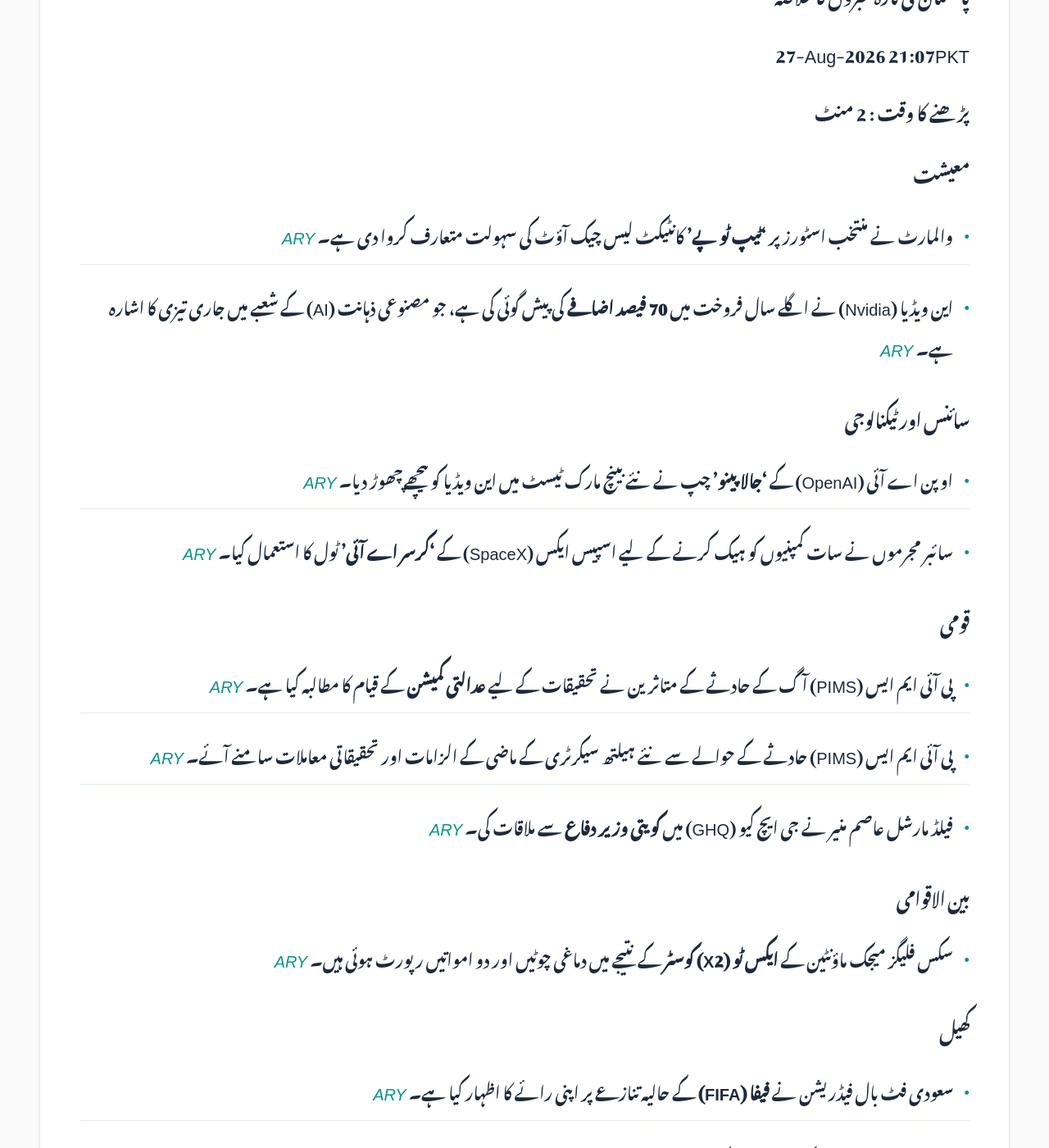
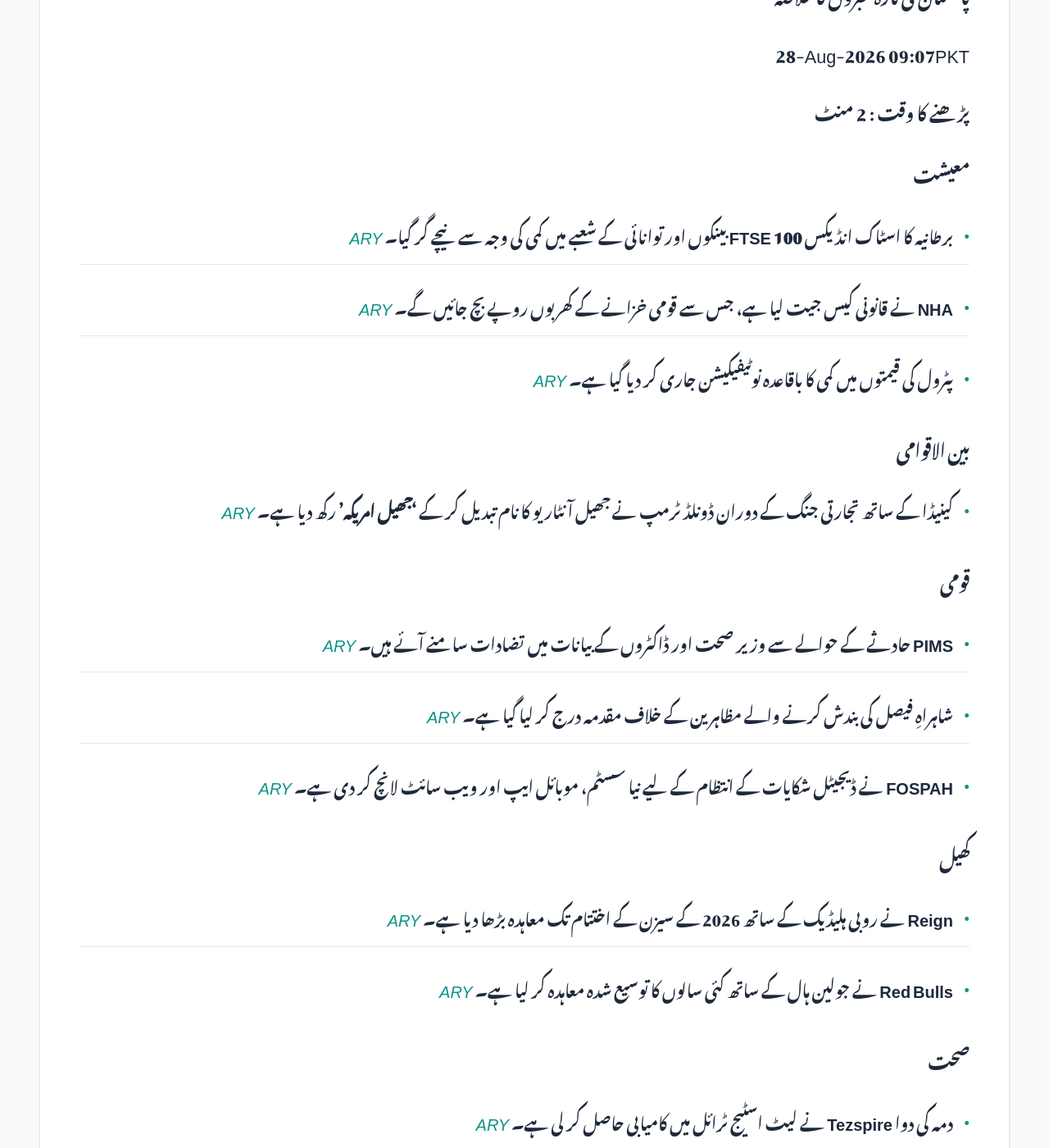
Before and after one commit to zsubzwary/news, a Jekyll site: the page built from ur/index.md, in a window 1280 px wide and 1400 px high, scrolled down 354 px. Shown: the whole window at 82% size. Built offline with Jekyll 4.4.1, drawn with Linux system fonts in a browser that asks for light colours; some web fonts are replaced; comment, search, counter and statistics services are not loaded; some of the changed text lies outside the part shown.

Commit message:
DateTime; 2026-08-28T04:07:42.937Z

```diff
--- a/ur/index.md
+++ b/ur/index.md
@@ -7,26 +7,26 @@ rtl: true
 
 پاکستان کی تازہ خبروں کا خلاصہ
 
- &lrm; 27-Aug-2026 21:07PKT
+ &lrm; 28-Aug-2026 09:07PKT
 
 پڑھنے کا وقت : 2 منٹ
 
 ### معیشت
-- والمارٹ نے منتخب اسٹورز پر **'ٹیپ ٹو پے'** کانٹیکٹ لیس چیک آؤٹ کی سہولت متعارف کروا دی ہے۔ *[ARY](https://arynews.tv/walmart-rolls-out-tap-to-pay-contactless-checkout-at-select-stores)*
-- این ویڈیا (Nvidia) نے اگلے سال فروخت میں **70 فیصد اضافے** کی پیش گوئی کی ہے، جو مصنوعی ذہانت (AI) کے شعبے میں جاری تیزی کا اشارہ ہے۔ *[ARY](https://arynews.tv/nvidia-forecasts-70-sales-growth-next-year-signals-ai-spending-boom-has-years-left-to-run)*
+- برطانیہ کا اسٹاک انڈیکس **FTSE 100** بینکوں اور توانائی کے شعبے میں کمی کی وجہ سے نیچے گر گیا۔ *[ARY](https://arynews.tv/britains-ftse-100-slips-as-banks-energy-stocks-slide)*
+- **NHA** نے قانونی کیس جیت لیا ہے، جس سے قومی خزانے کے کھربوں روپے بچ جائیں گے۔ *[ARY](https://arynews.tv/nha-wins-case-saving-trillions-for-the-national-treasury)*
+- پٹرول کی قیمتوں میں کمی کا باقاعدہ نوٹیفیکیشن جاری کر دیا گیا ہے۔ *[ARY](https://arynews.tv/petrol-price-reduced-notification-issued)*
 
-### سائنس اور ٹیکنالوجی
-- اوپن اے آئی (OpenAI) کے **'جالاپینو'** چپ نے نئے بینچ مارک ٹیسٹ میں این ویڈیا کو پیچھے چھوڑ دیا۔ *[ARY](https://arynews.tv/openai-jalapeno-chip-outperforms-nvidia-in-new-benchmark-tests)*
-- سائبر مجرموں نے سات کمپنیوں کو ہیک کرنے کے لیے اسپیس ایکس (SpaceX) کے **'کرسر اے آئی'** ٹول کا استعمال کیا۔ *[ARY](https://arynews.tv/cybercriminals-used-spacexs-cursor-ai-tool-to-hack-seven-companies)*
+### بین الاقوامی
+- کینیڈا کے ساتھ تجارتی جنگ کے دوران ڈونلڈ ٹرمپ نے جھیل آنٹاریو کا نام تبدیل کر کے **'جھیل امریکہ'** رکھ دیا ہے۔ *[ARY](https://arynews.tv/donald-trump-renames-lake-ontario-as-lake-america)*
 
 ### قومی
-- پی آئی ایم ایس (PIMS) آگ کے حادثے کے متاثرین نے تحقیقات کے لیے **عدالتی کمیشن** کے قیام کا مطالبہ کیا ہے۔ *[ARY](https://arynews.tv/pims-tragedy-victims-demand-judicial-commission-to-probe-fire)*
-- پی آئی ایم ایس (PIMS) حادثے کے حوالے سے نئے ہیلتھ سیکرٹری کے ماضی کے الزامات اور تحقیقاتی معاملات سامنے آئے۔ *[ARY](https://arynews.tv/pim-tragedy-new-health-secretarys-past-allegations-and-inquiries-surface)*
-- فیلڈ مارشل عاصم منیر نے جی ایچ کیو (GHQ) میں **کویتی وزیر دفاع** سے ملاقات کی۔ *[ARY](https://arynews.tv/field-marshal-asim-munir-meets-kuwaiti-defence-minister-at-ghq)*
-
-### بین الاقوامی
-- سکس فلیگز میجک ماؤنٹین کے **ایکس ٹو (X2) کوسٹر** کے نتیجے میں دماغی چوٹیں اور دو امواتیں رپورٹ ہوئی ہیں۔ *[ARY](https://arynews.tv/six-flags-magic-mountains-x2-coaster-linked-to-traumatic-brain-injuries-and-two-fatalities)*
+- **PIMS** حادثے کے حوالے سے وزیر صحت اور ڈاکٹروں کے بیانات میں تضادات سامنے آئے ہیں۔ *[ARY](https://arynews.tv/pims-tragedy-contradictions-emerge-between-health-minister-doctors-statements)*
+- شاہراہِ فیصل کی بندش کرنے والے مظاہرین کے خلاف مقدمہ درج کر لیا گیا ہے۔ *[ARY](https://arynews.tv/mir-raza-ali-murder-protest-case-registered-against-protesters-over-shahrah-e-faisal-blockade)*
+- **FOSPAH** نے ڈیجیٹل شکایات کے انتظام کے لیے نیا سسٹم، موبائل ایپ اور ویب سائٹ لانچ کر دی ہے۔ *[ARY](https://arynews.tv/fospahs-digital-complaint-management-system-mobile-app-and-new-website-inauguarated)*
 
 ### کھیل
-- سعودی فٹ بال فیڈریشن نے **فیفا (FIFA)** کے حالیہ تنازعے پر اپنی رائے کا اظہار کیا ہے۔ *[ARY](https://arynews.tv/saudi-football-federation-weighs-in-on-fifa-fiasco)*
-- محمد عباس نے **لارڈز** کے میدان میں ایک بڑا کارنامہ انجام دیا۔ *[ARY](https://arynews.tv/mohammad-abbas-achieves-massive-feat-at-lords)*
+- **Reign** نے روبی ہلیڈیک کے ساتھ 2026 کے سیزن کے اختتام تک معاہدہ بڑھا دیا ہے۔ *[ARY](https://arynews.tv/reign-extend-f-ruby-hladek-through-end-of-2026-season)*
+- **Red Bulls** نے جولین ہال کے ساتھ کئی سالوں کا توسیع شدہ معاہدہ کر لیا ہے۔ *[ARY](https://arynews.tv/red-bulls-sign-f-julian-hall-to-multi-year-extension)*
+
+### صحت
+- دمہ کی دوا **Tezspire** نے لیٹ اسٹیج ٹرائل میں کامیابی حاصل کر لی ہے۔ *[ARY](https://arynews.tv/tezspire-asthma-drug-succeeds-in-late-stage-trial)*
```
